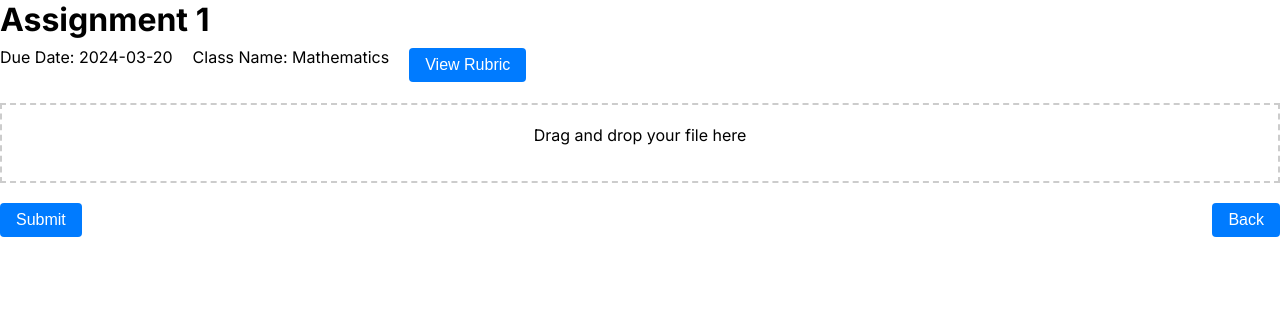
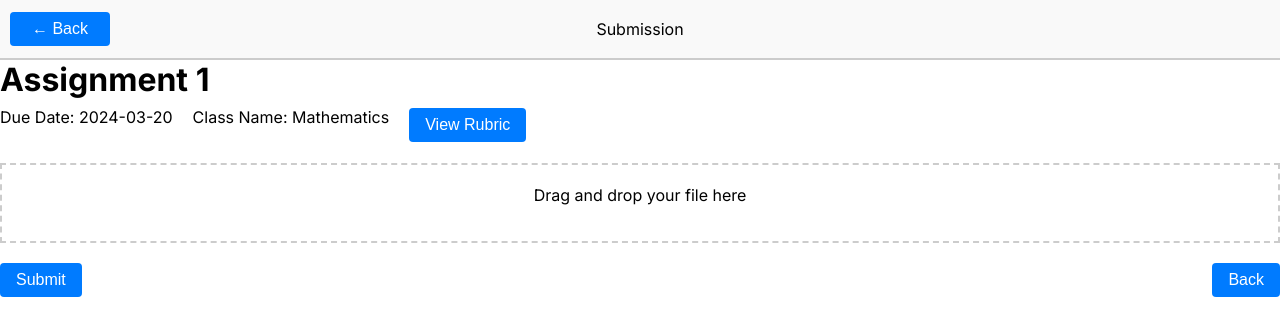
Before and after one commit to Flying-Kimbo/c302p3, a Next.js app: page /student/assignments/submission in a window 1280 px wide. Shown: the top 336 px of the page. Built offline with nearby package versions, Linux system fonts and the light colour scheme.

Commit message:
Header with back button functionality
it's bad. I'm sorry

```diff
--- /dev/null
+++ b/src/app/header.css
@@ -0,0 +1,16 @@
+/* Header.css */
+
+.header {
+  background-color: var(--card-color);
+  padding: 10px;
+  border-bottom: 2px solid var(--card-border-color);
+  width: 100%;
+  height: 60px;
+  display: grid;
+  grid-template-columns: 100px 1fr 100px;
+  align-items: center;
+}
+
+.pageTitle{
+  margin:auto;
+}
--- /dev/null
+++ b/src/app/header.jsx
@@ -0,0 +1,57 @@
+// Header.jsx
+'use client'
+import styles from './header.css';
+
+const Header = () => {
+  // TODO there is most definitely a better way to get a name for the current page, this is beyond hacky
+  const currentPath =  window.location.pathname;
+  let currentPage = currentPath.split('/').pop();
+  if (currentPage === '') {
+    currentPage = 'Login';
+  }
+  //capitalize the first letter of the current page
+  currentPage = currentPage.charAt(0).toUpperCase() + currentPage.slice(1);
+
+  function goBack() {
+    //TODO there is a better way to do this, but this is the way that gets the prototype done on time
+    const currentPath =  location.href;
+    const pathArray = currentPath.split('/');
+    //remove the last element of the path
+    pathArray.pop();
+    // if on the instructor or student page, these dont exist, so go back one more
+    if (pathArray[pathArray.length - 1] === 'instructor' || pathArray[pathArray.length - 1] === 'student') {
+      pathArray.pop();
+    }
+    const newPath = pathArray.join('/');
+    location.href = newPath;
+
+
+
+
+
+
+
+  }
+
+  function conditionalBackButton() {
+    if (currentPage === 'Login') {
+      return <span/>;
+    }
+    return (
+      <button onClick={goBack}>
+        ← Back
+      </button>
+    );
+  }
+
+  return (
+    <header className='header'>
+      {conditionalBackButton()}
+      <span className='pageTitle'>
+      {currentPage}
+      </span>
+    </header>
+  );
+};
+
+export default Header;
--- a/src/app/layout.tsx
+++ b/src/app/layout.tsx
@@ -1,6 +1,7 @@
 import type { Metadata } from "next";
 import { Inter } from "next/font/google";
 import "./globals.css";
+import Header from "./header";
 
 const inter = Inter({ subsets: ["latin"] });
 
@@ -16,7 +17,10 @@ export default function RootLayout({
 }>) {
   return (
     <html lang="en">
-      <body className={inter.className}>{children}</body>
+      <body className={inter.className}>
+        <Header />
+        {children}
+      </body>
     </html>
   );
 }
```
